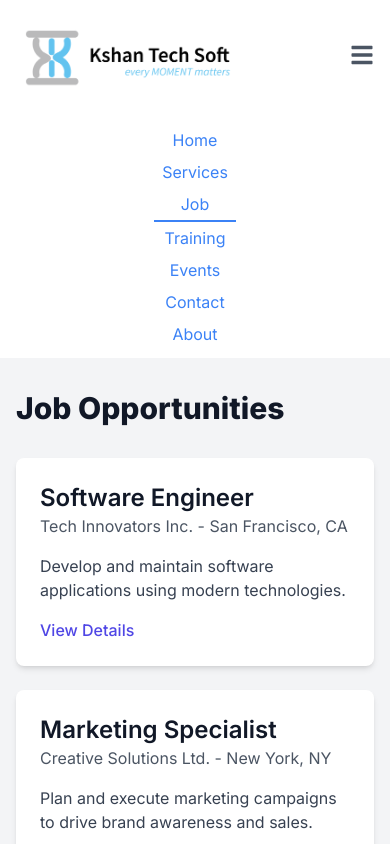
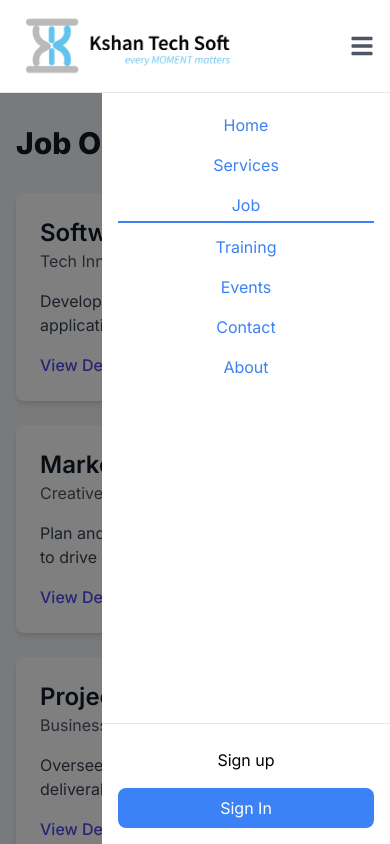
Before and after one commit to pavan-kts/kshan-job-portal-nextjs-ts-pwa, a Next.js app: page /job in a window 390 px wide. Both pictures are taken after a click on the button 362 px from the left and 54 px from the top of the page. Shown: the top 844 px of the page. Built offline with nearby package versions, Linux system fonts and the light colour scheme.

Commit message:
Navbar in mobile UI changes

```diff
--- a/src/app/events/page.tsx
+++ b/src/app/events/page.tsx
@@ -1,5 +1,6 @@
 import Footer from '@/components/Footer';
 import Navbar from '@/components/Navbar';
+import Link from 'next/link';
 import React from 'react';
 
 type Event = {
@@ -53,12 +54,12 @@ const EventsPage = () => {
                 <p className="text-gray-600 dark:text-gray-400">{event.location}</p>
                 <p className="text-gray-700 dark:text-gray-300 mt-4">{event.description}</p>
                 <div className="mt-4">
-                  <a
+                  <Link
                     href="#"
                     className="text-indigo-600 dark:text-indigo-400 hover:text-indigo-900 dark:hover:text-indigo-500 font-medium"
                   >
                     Learn More
-                  </a>
+                  </Link>
                 </div>
               </div>
             ))}
--- a/src/app/job/page.tsx
+++ b/src/app/job/page.tsx
@@ -1,5 +1,6 @@
 import Footer from '@/components/Footer';
 import Navbar from '@/components/Navbar';
+import Link from 'next/link';
 import React from 'react';
 
 type Job = {
@@ -62,12 +63,12 @@ const Jobs = () => {
                 <p className="text-gray-600 dark:text-gray-400">{job.company} - {job.location}</p>
                 <p className="text-gray-700 dark:text-gray-300 mt-4">{job.description}</p>
                 <div className="mt-4">
-                  <a
+                  <Link
                     href="#"
                     className="text-indigo-600 dark:text-indigo-400 hover:text-indigo-900 dark:hover:text-indigo-500 font-medium"
                   >
                     View Details
-                  </a>
+                  </Link>
                 </div>
               </div>
             ))}
--- a/src/app/training/page.tsx
+++ b/src/app/training/page.tsx
@@ -1,5 +1,6 @@
 import Footer from '@/components/Footer';
 import Navbar from '@/components/Navbar';
+import Link from 'next/link';
 import React from 'react';
 
 type TrainingProgram = {
@@ -55,12 +56,12 @@ const TrainingPage = () => {
                 <p className="text-gray-600 dark:text-gray-400">{program.provider} - {program.duration}</p>
                 <p className="text-gray-700 dark:text-gray-300 mt-4">{program.description}</p>
                 <div className="mt-4">
-                  <a
+                  <Link
                     href="#"
                     className="text-indigo-600 dark:text-indigo-400 hover:text-indigo-900 dark:hover:text-indigo-500 font-medium"
                   >
                     Learn More
-                  </a>
+                  </Link>
                 </div>
               </div>
             ))}
--- a/src/components/Navbar.tsx
+++ b/src/components/Navbar.tsx
@@ -1,8 +1,8 @@
 // src/components/Navbar.tsx
-"use client"
-import React, { useState, useEffect } from 'react';
-import Link from 'next/link';
-import { FaBars } from 'react-icons/fa'; // Import FaBars icon from react-icons/fa
+"use client";
+import React, { useState, useEffect } from "react";
+import Link from "next/link";
+import { FaBars } from "react-icons/fa";
 
 const Navbar: React.FC = () => {
   const [isOpen, setIsOpen] = useState(false);
@@ -10,22 +10,24 @@ const Navbar: React.FC = () => {
   const [currentPath, setCurrentPath] = useState("");
 
   useEffect(() => {
-    const darkModeMediaQuery = window.matchMedia('(prefers-color-scheme: dark)');
+    const darkModeMediaQuery = window.matchMedia(
+      "(prefers-color-scheme: dark)"
+    );
 
     const handleDarkModeChange = (e: MediaQueryListEvent) => {
       setIsDarkMode(e.matches);
     };
 
     setIsDarkMode(darkModeMediaQuery.matches);
-    darkModeMediaQuery.addEventListener('change', handleDarkModeChange);
+    darkModeMediaQuery.addEventListener("change", handleDarkModeChange);
 
     return () => {
-      darkModeMediaQuery.removeEventListener('change', handleDarkModeChange);
+      darkModeMediaQuery.removeEventListener("change", handleDarkModeChange);
     };
-  }, []); // Empty dependency array ensures useEffect runs only on mount
+  }, []);
 
   useEffect(() => {
-    if (typeof window !== 'undefined') {
+    if (typeof window !== "undefined") {
       setCurrentPath(window.location.pathname);
     }
   }, []);
@@ -35,52 +37,165 @@ const Navbar: React.FC = () => {
   };
 
   return (
-    <div className={`bg-white dark:bg-gray-900 px-4`}>
-      <div className="container mx-auto py-2 flex flex-col lg:flex-row justify-between items-center">
-        {/* Logo and Hamburger Icon for Mobile */}
-        <div className="flex items-center justify-between w-full">
+    <>
+      {/* Navbar for larger screens */}
+      <div className="bg-white dark:bg-gray-900 px-10 sticky top-0 z-40 h-[15vh] hidden lg:flex items-center justify-between shadow-md">
         <Link href="/" className="flex items-center space-x-2">
           <img
-              src={isDarkMode ? "/assets/img/Kshan_tech_soft_menu_white.png" : "./assets/img/kts-logo.png"}
+            src={
+              isDarkMode
+                ? "/assets/img/Kshan_tech_soft_menu_white.png"
+                : "./assets/img/kts-logo.png"
+            }
             alt="Logo"
-              className="w-56 h-auto my-5"
+            className="w-56 h-auto"
           />
         </Link>
+        <div className="flex space-x-6">
+          <NavItem href="/" label="Home" active={currentPath === "/"} />
+          <NavItem
+            href="/services"
+            label="Services"
+            active={currentPath === "/services"}
+          />
+          <NavItem href="/job" label="Job" active={currentPath === "/job"} />
+          <NavItem
+            href="/training"
+            label="Training"
+            active={currentPath === "/training"}
+          />
+          <NavItem
+            href="/events"
+            label="Events"
+            active={currentPath === "/events"}
+          />
+          <NavItem
+            href="/contact-us"
+            label="Contact"
+            active={currentPath === "/contact-us"}
+          />
+          <NavItem
+            href="/about-us"
+            label="About"
+            active={currentPath === "/about-us"}
+          />
+        </div>
+        <div className="flex space-x-2">
+          <Link
+            href={"/signup"}
+            className="text-black dark:text-white text-base font-normal py-2 px-4 rounded-lg hover:bg-gray-200 dark:hover:bg-gray-700"
+          >
+            Sign up
+          </Link>
+          <Link
+            href={"/signin"}
+            className="bg-blue-500 dark:bg-gray-700 rounded-lg text-white text-base font-normal py-2 px-4 hover:bg-gray-800 dark:hover:bg-gray-600"
+          >
+            Sign In
+          </Link>
+        </div>
+      </div>
 
-          <div className="block lg:hidden">
+      {/* Hamburger Icon for Mobile */}
+      <div className="flex items-center justify-between p-4 border-b sticky top-0 z-50 w-full bg-white dark:bg-black border-gray-200 lg:hidden dark:border-gray-700">
+        <Link href="/" className="flex items-center space-x-2">
+          <img
+            src={
+              isDarkMode
+                ? "/assets/img/Kshan_tech_soft_menu_white.png"
+                : "./assets/img/kts-logo.png"
+            }
+            alt="Logo"
+            className="w-56 h-auto"
+          />
+        </Link>
         <button
           onClick={toggleMenu}
-              className="text-gray-600 dark:text-white focus:outline-none"
+          className="fixed right-4 z-50 text-gray-600 dark:text-white focus:outline-none lg:hidden"
         >
           <FaBars className="w-6 h-6" />
         </button>
       </div>
+
+      {/* Sidebar for Mobile */}
+      <div
+        className={`fixed top-0 right-0 h-full bg-white dark:bg-black dark:text-white transform transition-transform ${
+          isOpen ? "translate-x-0" : "translate-x-full"
+        } lg:hidden z-40`}
+      >
+        <div className="flex flex-col h-full">
+          {/* Logo and Close Icon for Mobile */}
+          <div className="flex items-center justify-between p-4 border-b border-gray-200 dark:border-gray-700">
+            <Link href="/" className="flex items-center space-x-2 pr-8">
+              <img
+                src={
+                  isDarkMode
+                    ? "/assets/img/Kshan_tech_soft_menu_white.png"
+                    : "./assets/img/kts-logo.png"
+                }
+                alt="Logo"
+                className="w-56 h-auto"
+              />
+            </Link>
           </div>
 
-        {/* Menu Links */}
-        <div className={`lg:flex lg:space-x-6 mt-4 lg:mt-0 ${isOpen ? 'block' : 'hidden'}`}>
-          <div className="flex flex-col lg:flex-row lg:space-x-6">
+          {/* Menu Links for Mobile */}
+          <div className="flex-grow p-4 space-y-2">
             <NavItem href="/" label="Home" active={currentPath === "/"} />
-            <NavItem href="/services" label="Services" active={currentPath === "/services"} />
+            <NavItem
+              href="/services"
+              label="Services"
+              active={currentPath === "/services"}
+            />
             <NavItem href="/job" label="Job" active={currentPath === "/job"} />
-            <NavItem href="/training" label="Training" active={currentPath === "/training"} />
-            <NavItem href="/events" label="Events" active={currentPath === "/events"} />
-            <NavItem href="/contact-us" label="Contact" active={currentPath === "/contact-us"} />
-            <NavItem href="/about-us" label="About" active={currentPath === "/about-us"} />
-          </div>
+            <NavItem
+              href="/training"
+              label="Training"
+              active={currentPath === "/training"}
+            />
+            <NavItem
+              href="/events"
+              label="Events"
+              active={currentPath === "/events"}
+            />
+            <NavItem
+              href="/contact-us"
+              label="Contact"
+              active={currentPath === "/contact-us"}
+            />
+            <NavItem
+              href="/about-us"
+              label="About"
+              active={currentPath === "/about-us"}
+            />
           </div>
 
-        {/* Sign Up and Sign In Buttons */}
-        <div className="hidden lg:flex space-x-2">
-          <Link href={"/signup"} className="cursor-pointer text-black dark:text-white w-28 text-base text-center font-normal py-2 rounded-lg hover:bg-gray-200 dark:hover:bg-gray-700">
+          {/* Sign Up and Sign In Buttons for Mobile */}
+          <div className="p-4 border-t border-gray-200 dark:border-gray-700">
+            <Link
+              href={"/signup"}
+              className="block text-black dark:text-white w-full text-base text-center font-normal py-2 rounded-lg hover:bg-gray-200 dark:hover:bg-gray-700 mb-2"
+            >
               Sign up
             </Link>
-          <Link href={"/signin"} className="bg-blue-500 dark:bg-gray-700 rounded-lg w-28 cursor-pointer text-white text-base text-center font-normal py-2 hover:bg-gray-800 dark:hover:bg-gray-600">
+            <Link
+              href={"/signin"}
+              className="block bg-blue-500 dark:bg-gray-700 rounded-lg w-full cursor-pointer text-white text-base text-center font-normal py-2 hover:bg-gray-800 dark:hover:bg-gray-600"
+            >
               Sign In
             </Link>
           </div>
         </div>
       </div>
+
+      {/* Overlay */}
+      {isOpen && (
+        <div
+          className="fixed inset-0 bg-black opacity-50 z-30 lg:hidden"
+          onClick={toggleMenu}
+        ></div>
+      )}
+    </>
   );
 };
 
@@ -94,7 +209,9 @@ const NavItem: React.FC<NavItemProps> = ({ href, label, active }) => {
   return (
     <Link
       href={href}
-      className={`text-blue-500 dark:text-white text-center text-base font-normal px-2 py-1 hover:bg-gray-200 dark:hover:bg-gray-700 block lg:inline-block ${active ? 'border-b-2 border-blue-500' : ''}`}
+      className={`text-blue-500 dark:text-white text-center text-base font-normal px-2 py-1 hover:bg-gray-200 dark:hover:bg-gray-700 block ${
+        active ? "border-b-2 border-blue-500" : ""
+      }`}
     >
       {label}
     </Link>
```
Also changed, not shown: src/components/Footer.tsx (+6 -5 lines), 1 other file (tests, documents, lock files or other folders). Lines whose indentation alone changed are shown as unchanged.
